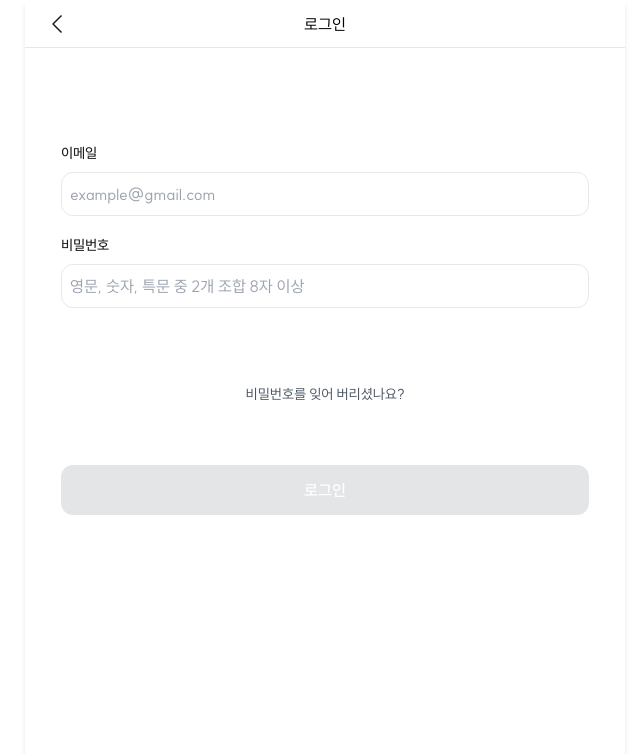
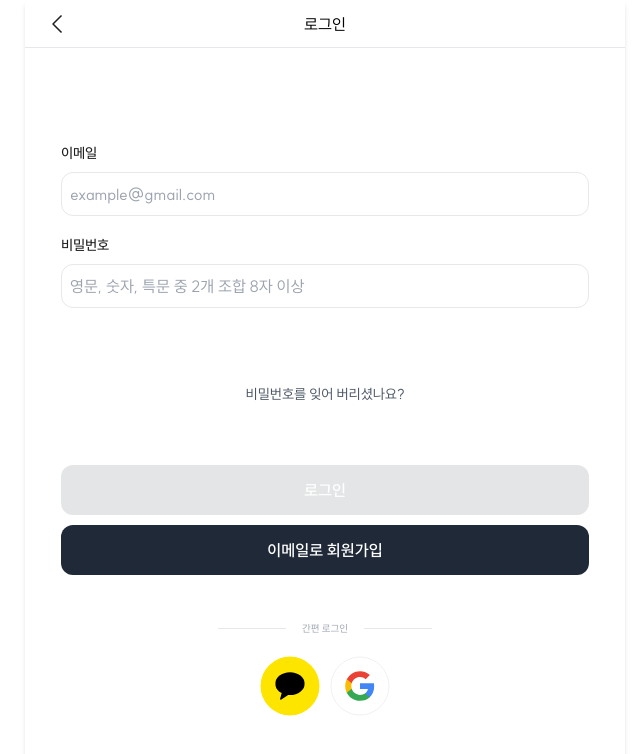
Before and after one commit to TEAM-EMOLE/EMORE-CLIENT, a React (Vite) app: page /login in a window 1280 px wide. Shown: the top 754 px of the page, without its empty margins (315-955 px from the left). Built offline with nearby package versions, Linux system fonts and the light colour scheme.

Commit message:
✨ Feat :  구글, 카카오 소셜 로그인 리다이렉트 기능을 구현하였습니다

```diff
--- /dev/null
+++ b/src/pages/Login/components/GoogleLogin/index.tsx
@@ -0,0 +1,28 @@
+export default function GoogleoLogin() {
+    const handleGoogleLogin = () => {
+        const googleLoginUrl = `https://accounts.google.com/o/oauth2/v2/auth?client_id=372018613807-jr3ua4ghk7fslu9sgigd0ve5h0evufdf.apps.googleusercontent.com&redirect_uri=http://localhost:8080/users/login/oauth2/google&response_type=code&scope=email profile`;
+        window.location.href = googleLoginUrl; // 구글 소셜 로그인 페이지로 리다이렉트
+    };
+
+    return (
+        <div
+            onClick={handleGoogleLogin} // 클릭 시 구글 로그인으로 이동
+            className="cursor-pointer flex items-center justify-center w-[60px] h-[60px] rounded-full"
+        >
+            <svg
+                width="61"
+                height="60"
+                viewBox="0 0 61 60"
+                fill="none"
+                xmlns="http://www.w3.org/2000/svg"
+            >
+                <rect x="1" y="0.5" width="59" height="59" rx="29.5" fill="white"/>
+                <rect x="1" y="0.5" width="59" height="59" rx="29.5" stroke="#F0F0F0"/>
+                <path fillRule="evenodd" clipRule="evenodd" d="M44.9 30.3404C44.9 29.2768 44.8045 28.254 44.6273 27.2722H30.5V33.0745H38.5727C38.225 34.9495 37.1682 36.5381 35.5795 37.6018V41.3654H40.4273C43.2636 38.754 44.9 34.9086 44.9 30.3404Z" fill="#4285F4"/>
+                <path fillRule="evenodd" clipRule="evenodd" d="M30.5002 44.9999C34.5502 44.9999 37.9457 43.6567 40.4275 41.3658L35.5798 37.6021C34.2366 38.5021 32.5184 39.0339 30.5002 39.0339C26.5934 39.0339 23.2866 36.3953 22.1071 32.8499H17.0957V36.7362C19.5639 41.6385 24.6366 44.9999 30.5002 44.9999Z" fill="#34A853"/>
+                <path fillRule="evenodd" clipRule="evenodd" d="M22.1068 32.8498C21.8068 31.9498 21.6364 30.9884 21.6364 29.9998C21.6364 29.0112 21.8068 28.0498 22.1068 27.1498V23.2634H17.0955C16.0795 25.2884 15.5 27.5793 15.5 29.9998C15.5 32.4202 16.0795 34.7112 17.0955 36.7362L22.1068 32.8498Z" fill="#FBBC05"/>
+                <path fillRule="evenodd" clipRule="evenodd" d="M30.5002 20.9659C32.7025 20.9659 34.6798 21.7227 36.2343 23.2091L40.5366 18.9068C37.9389 16.4864 34.5434 15 30.5002 15C24.6366 15 19.5639 18.3614 17.0957 23.2636L22.1071 27.15C23.2866 23.6045 26.5934 20.9659 30.5002 20.9659Z" fill="#EA4335"/>
+            </svg>
+        </div>
+    );
+}
--- /dev/null
+++ b/src/pages/Login/components/KakaoLogin/index.tsx
@@ -0,0 +1,29 @@
+export default function KakaoLogin() {
+    // 카카오 로그인 페이지로 리다이렉트하는 함수
+    const handleKakaoLogin = () => {
+        const kakaoLoginUrl = `https://kauth.kakao.com/oauth/authorize?response_type=code&client_id=24e3a6e0e86b5b9dabd9fb686b0d62ca&redirect_uri=http://localhost:8080/users/login/oauth2/kakao`;
+        window.location.href = kakaoLoginUrl; // 카카오 로그인 페이지로 이동
+    };
+
+    return (
+        <svg
+          width="61"
+          height="60"
+          viewBox="0 0 61 60"
+          fill="none"
+          xmlns="http://www.w3.org/2000/svg"
+          onClick={handleKakaoLogin} // 클릭 시 카카오 로그인 처리
+          className="cursor-pointer flex items-center justify-center w-[60px] h-[60px] rounded-full"
+        >
+            <rect x="0.5" width="60" height="60" rx="30" fill="#FEE500"/>
+            <g clipPath="url(#clip0_769_3918)">
+                <path fillRule="evenodd" clipRule="evenodd" d="M30.5001 16C22.2153 16 15.5 21.1883 15.5 27.5872C15.5 31.5668 18.0973 35.075 22.0526 37.1617L20.3884 43.2409C20.2414 43.7781 20.8557 44.2062 21.3275 43.895L28.6223 39.0804C29.2379 39.1398 29.8635 39.1745 30.5001 39.1745C38.7842 39.1745 45.5 33.9864 45.5 27.5872C45.5 21.1883 38.7842 16 30.5001 16Z" fill="black"/>
+            </g>
+            <defs>
+                <clipPath id="clip0_769_3918">
+                    <rect width="30" height="30.0001" fill="white" transform="translate(15.5 15)"/>
+                </clipPath>
+            </defs>
+        </svg>
+    );
+}
--- a/src/pages/Login/index.tsx
+++ b/src/pages/Login/index.tsx
@@ -2,10 +2,13 @@ import Header from '../../commons/components/Header';
 import Container from '../../commons/components/layout/Container';
 import AuthInputComponent from './components/AuthInputComponent/AuthInputComponent';
 import Button from '../../commons/components/Button/index';
+import KakaoLogin from './components/KakaoLogin';
+import GoogleLogin from './components/GoogleLogin';
 import { useLoginForm } from './hooks/useLoginForm';
 import { useState, useEffect, useRef } from 'react';
 
 const LoginButton = Button;
+const SinupButton = Button;
 
 export default function LoginPage() {
     const {
@@ -65,7 +68,8 @@ export default function LoginPage() {
             </p>
           </div>
 
-          <div className="mt-[30px] p-4" ref={formRef}>
+          {/* 로그인 버튼 */}
+          <div className="mt-[30px] p-4 space-y-[10px]" ref={formRef}>
           <LoginButton
             onClick={handleSubmit}
             disabled={!isFormValid} // 유효성 검사 통과 시에만 버튼 활성화
@@ -74,6 +78,27 @@ export default function LoginPage() {
           >
             로그인
           </LoginButton>
+
+          {/* 회원가입 버튼 */}
+            <SinupButton
+              onClick={handleSubmit}
+              className={"h-[50px] p-[15px_120px] gap-[10px] rounded-[12px] cursor bg-gray-800 text-white"}
+
+            >
+            이메일로 회원가입
+            </SinupButton>
+          </div>
+
+          {/* 간편 로그인 */}
+          <div className="flex items-center justify-center mt-[30px]">
+              <div className="w-[68px] border-t border-gray-200"></div>
+                <span className="px-4 text-10 text-gray-400">간편 로그인</span>
+              <div className="w-[68px] border-t border-gray-200"></div>
+          </div>
+
+          <div className="flex items-center justify-center mt-[20px] space-x-[10px]">
+          <KakaoLogin />
+          <GoogleLogin />
           </div>
         </Container>
       </>
--- a/tailwind.config.js
+++ b/tailwind.config.js
@@ -34,6 +34,7 @@ module.exports = {
       },
 
       fontSize: {
+        10: '10px',
         11: '11px',
         12: '12px',
         14: '14px',
```
